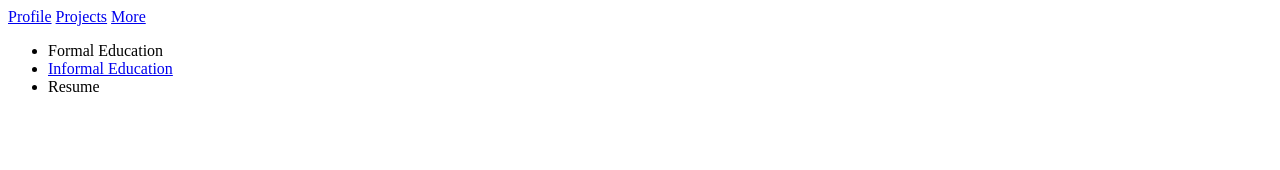
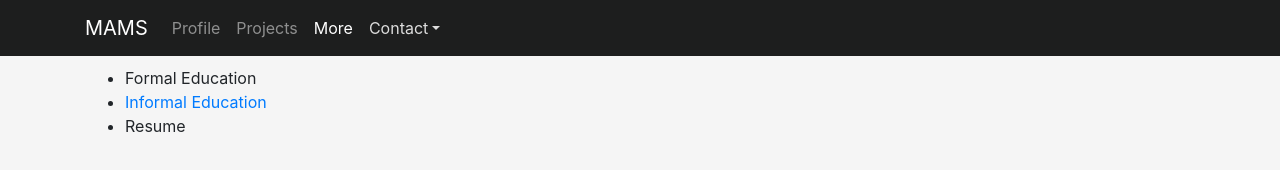
Before and after one commit to mmuellersoppart/marlon.codes, a plain HTML site: page more.html in a window 1280 px wide. Drawn offline with Linux system fonts and the light colour scheme.

Commit message:
more page updated with navbar

```diff
--- a/more.html
+++ b/more.html
@@ -1,26 +1,66 @@
 <!DOCTYPE html>
-<html>
+<html lang="en">
+<head>
+  <meta charset="UTF-8">
+  <meta http-equiv="X-UA-Compatible" content="IE=edge">
+  <meta name="viewport" content="width=device-width, initial-scale=1, shrink-to-fit=no">
+  <meta http-equiv="x-ua-compatible" content="ie=edge">
 
-<head>
-    <title>Marlon Codes</title>
-    <meta><meta>
+  <!-- external style sheet (changes everything) -->
+  <link rel="stylesheet" type="text/css" href="CSS/default.css">
+
+  <link rel="stylesheet" href="CSS/bootstrap.min.css">
+  <title>Marlon Codes</title>
 </head>
+<body style="background-color: whitesmoke;">
 
-<body>
-    <div>
-        <nav>
-            <a href="index.html">Profile</a>
-            <a href="projects.html">Projects</a>
-            <a href="more.html">More</a>
-        </nav>
-    </div>
+    <!-- Navigation Bar -->
 
-    <!-- main content -->
-    <ul>
+    <nav class="navbar navbar-expand-sm navbar-dark" style="background-color: #1D1E1E;">
+        <div class="container">
+
+          <button class="navbar-toggler" type="button"
+            data-toggle="collapse" data-target="#myTogglerNav"
+            aria-controls="myTogglerNav"
+            aria-expanded="false" aria-label="Toggle navigation">
+            <span class="navbar-toggler-icon bg-dark"></span>
+          </button>
+
+          <a href="index.html" class="navbar-brand">MAMS</a>
+
+          <div class="collapse navbar-collapse" id="myTogglerNav">
+            <div class="navbar-nav">
+              <a class="nav-item nav-link" href="index.html">Profile</a>
+              <a class="nav-item nav-link" href="projects.html">Projects</a>
+              <a class="nav-item nav-link active" href="more.html">More</a>
+
+              <div class="dropdown">
+                <a class="nav-link dropdown-toggle"
+                data-toggle="dropdown" id="servicesDropdown"
+                aria-haspopup="true" aria-expanded="false" style="color: #dddddd;">Contact</a>
+                    <div class="dropdown-menu" aria-labelledby="servicesDropdown">
+                        <a class="dropdown-item" href="email.html">Email</a>
+                        <a class="dropdown-item" href="https://www.linkedin.com/in/marlonmms/">LinkedIn</a>
+                    </div>
+                </div> <!-- dropdown -->
+
+
+            </div><!-- navbar -->
+          </div><!-- collapse -->
+
+        </div><!-- container -->
+      </nav><!-- nav -->
+
+      <div class="container">
+      <ul style="padding-top: 10px;">
         <li>Formal Education</li>
         <li><a href="https://drive.google.com/open?id=1nK8Kd72wkl55Vf9KO6P-UCMdB0CrDPLg21AZ0hQwsxk">Informal Education</a></li>
         <li>Resume</li>
     </ul>
+</div>
+
+    <script src="js/jquery.slim.min.js"></script>
+    <script src="js/popper.min.js"></script>
+    <script src="js/bootstrap.min.js"></script>
 </body>
-
 </html>
```
Also changed, not shown: index.html (+1 -1 lines), projects.html (+2 -2 lines).
